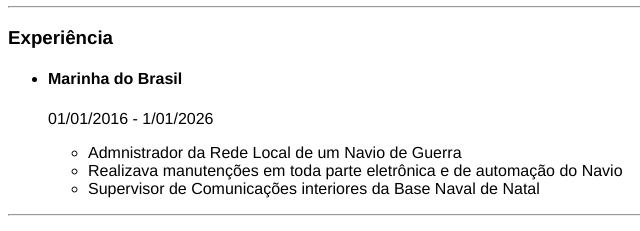
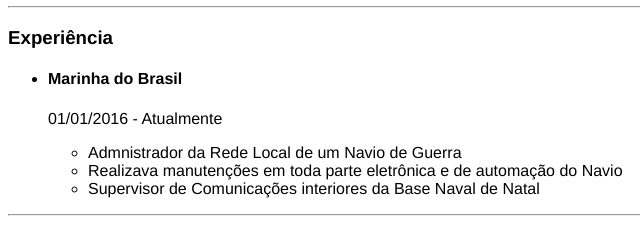
Before and after one commit to Calzavara-Dev/meu-portfolio-v2, a plain HTML site: page index.html in a window 1280 px wide. Shown: the part 632-863 px from the top of the page, 0-640 px from the left. Drawn offline with Linux system fonts and the light colour scheme.

Commit message:
Update index.html

```diff
--- a/index.html
+++ b/index.html
@@ -29,7 +29,7 @@
 
 <h3>Experiência</h3>
 <ul><li><h4>Marinha do Brasil</h4></li>
-01/01/2016 - 1/01/2026
+01/01/2016 - Atualmente
 <p></p>
     <ul>
         <li>Admnistrador da Rede Local de um Navio de Guerra</li>
```
